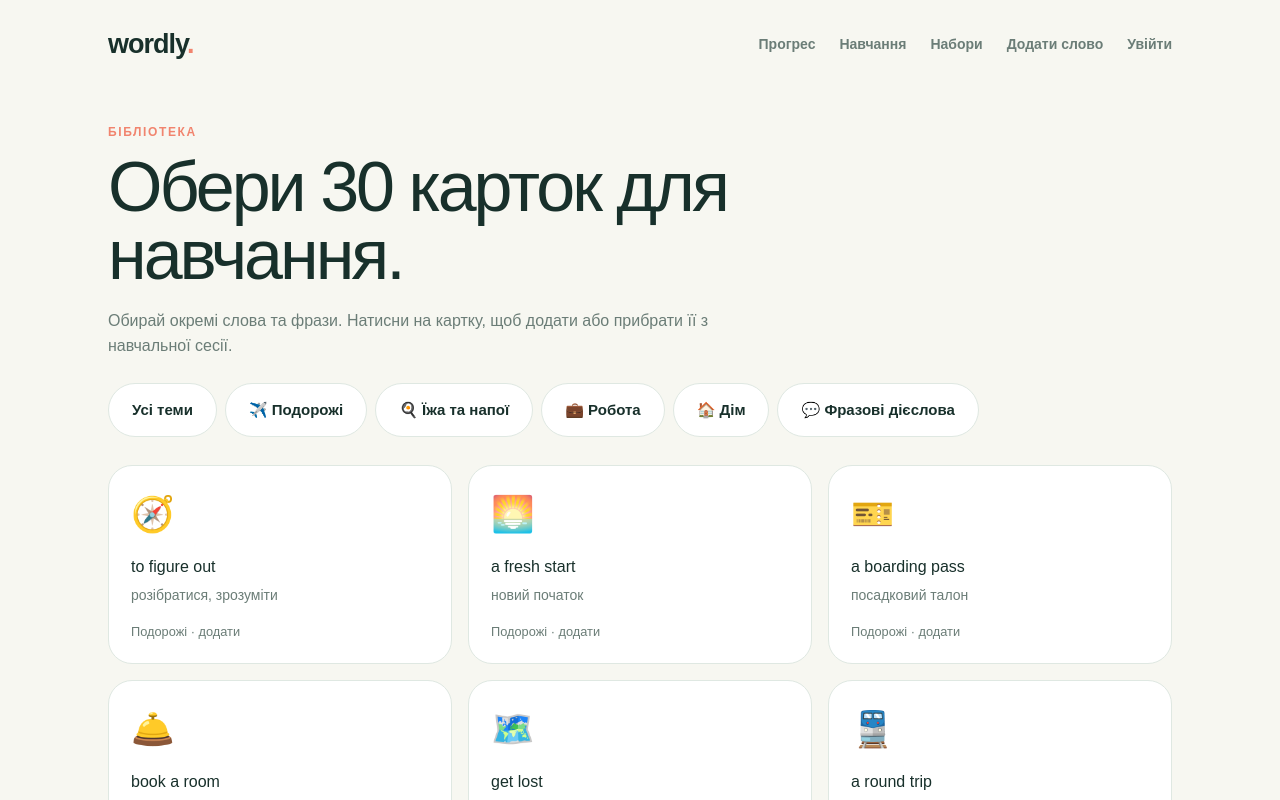
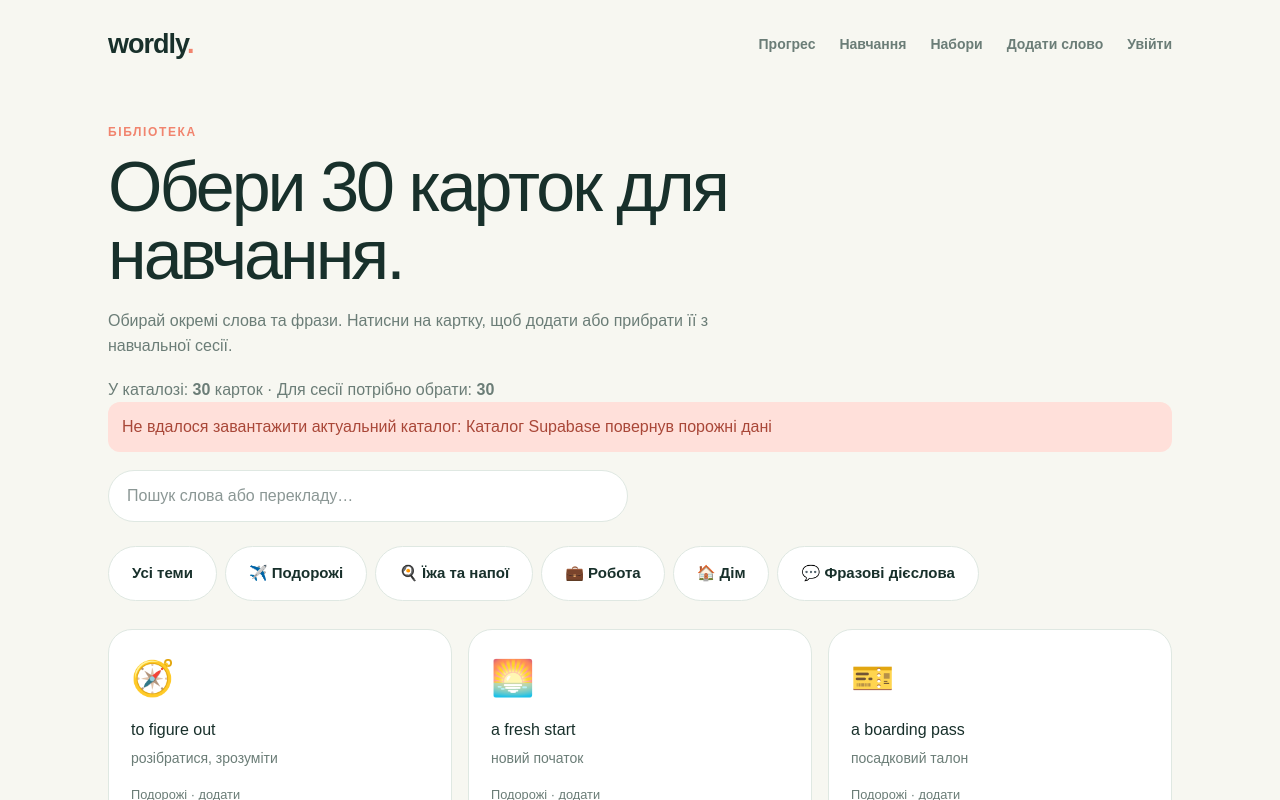
Before and after one commit to AndriiDobronos/FlashcardsForLearningEnglish, a Next.js app: page /sets in a window 1280 px wide. Shown: the top 800 px of the page. Built offline with nearby package versions, Linux system fonts and the light colour scheme; no server answers; the database is empty.

Commit message:
Show remote catalog count and loading errors

```diff
--- a/app/globals.css
+++ b/app/globals.css
@@ -21,3 +21,4 @@ h2 { font-size:30px; letter-spacing:-1px; margin:0 0 12px; } p { color:var(--mut
 
 .nav-button { border:0; background:transparent; color:var(--muted); cursor:pointer; font:inherit; padding:0; } .nav-button:hover { color:var(--ink); }
 .form-page { max-width:720px; margin:20px auto; } .form-lead { max-width:580px; } .card-form { display:grid; gap:9px; margin-top:26px; } .card-form label { font-weight:700; margin-top:8px; } .card-form input,.card-form select,.card-form textarea { width:100%; border:1px solid var(--line); border-radius:12px; padding:14px; font:inherit; color:var(--ink); background:white; } .card-form textarea { resize:vertical; } .card-form .button { margin-top:10px; width:max-content; } .card-form .button:disabled { opacity:.55; cursor:not-allowed; } .form-message { margin:8px 0 0; } .form-back { display:inline-block; margin-top:20px; }
+.catalog-count { margin:18px 0 0; } .catalog-error { color:#a94738; background:#ffe0da; border-radius:12px; padding:12px 14px; } .catalog-search { width:100%; max-width:520px; border:1px solid var(--line); border-radius:999px; padding:13px 18px; margin-top:18px; font:inherit; color:var(--ink); background:white; }
--- a/app/sets/page.tsx
+++ b/app/sets/page.tsx
@@ -12,13 +12,15 @@ export default function SetsPage(){
   const[themes,setThemes]=useState<Theme[]>([]);
   const[cards,setCards]=useState<Card[]>(seedCards);
   const[themeFilter,setThemeFilter]=useState("all");
+  const[search,setSearch]=useState("");
+  const[catalogError,setCatalogError]=useState("");
 
   useEffect(()=>{
     try{setSelected(JSON.parse(localStorage.getItem(SELECTED_KEY)??"[]"))}catch{setSelected([])}
-    loadCatalog().then(({themes:loadedThemes,cards:loadedCards})=>{setThemes(loadedThemes);setCards(loadedCards)});
+    loadCatalog().then(({themes:loadedThemes,cards:loadedCards,error})=>{setThemes(loadedThemes);setCards(loadedCards);setCatalogError(error??"")});
   },[]);
 
-  const visibleCards=useMemo(()=>themeFilter==="all"?cards:cards.filter(card=>card.theme===themeFilter),[cards,themeFilter]);
+  const visibleCards=useMemo(()=>cards.filter(card=>(themeFilter==="all"||card.theme===themeFilter)&&`${card.en} ${card.uk} ${card.themeLabel}`.toLowerCase().includes(search.toLowerCase().trim())),[cards,themeFilter,search]);
   const toggle=(id:string)=>{
     const next=selected.includes(id)?selected.filter(item=>item!==id):selected.length<30?[...selected,id]:selected;
     setSelected(next);
@@ -29,6 +31,9 @@ export default function SetsPage(){
     <div className="eyebrow">Бібліотека</div>
     <h1>Обери 30 карток для навчання.</h1>
     <p style={{maxWidth:620}}>Обирай окремі слова та фрази. Натисни на картку, щоб додати або прибрати її з навчальної сесії.</p>
+    <p className="catalog-count">У каталозі: <strong>{cards.length}</strong> карток · Для сесії потрібно обрати: <strong>30</strong></p>
+    {catalogError&&<p role="alert" className="catalog-error">Не вдалося завантажити актуальний каталог: {catalogError}</p>}
+    <input className="catalog-search" value={search} onChange={event=>setSearch(event.target.value)} placeholder="Пошук слова або перекладу…" aria-label="Пошук картки" />
     <div style={{display:"flex",gap:8,flexWrap:"wrap",margin:"24px 0"}}>
       <button className="button secondary" onClick={()=>setThemeFilter("all")}>Усі теми</button>
       {themes.map(theme=><button className="button secondary" key={theme.id} onClick={()=>setThemeFilter(theme.id)}>{theme.emoji} {theme.title}</button>)}
--- a/lib/catalog.ts
+++ b/lib/catalog.ts
@@ -11,16 +11,20 @@ const fallbackThemes:Theme[]=[
   {id:"verbs",title:"Фразові дієслова",description:"Корисні вирази для живої мови",emoji:"💬",cardCount:1},
 ];
 
-export async function loadCatalog(){
+export async function loadCatalog():Promise<{themes:Theme[];cards:Card[];error?:string}>{
   const supabase=getSupabaseBrowserClient();
-  if(!supabase)return {themes:fallbackThemes,cards:seedCards};
+  if(!supabase)return {themes:fallbackThemes,cards:seedCards,error:"Supabase не підключено"};
 
   const[{data:themeRows,error:themeError},{data:cardRows,error:cardError}]=await Promise.all([
     supabase.from("themes").select("id,title,description,emoji").order("title"),
     supabase.from("cards").select("id,theme_id,english_text,ukrainian_text,example_sentence").order("created_at"),
   ]);
 
-  if(themeError||cardError||!themeRows?.length||!cardRows?.length)return {themes:fallbackThemes,cards:seedCards};
+  if(themeError||cardError||!themeRows?.length||!cardRows?.length){
+    const error=themeError?.message??cardError?.message??"Каталог Supabase повернув порожні дані";
+    console.error("Catalog load failed",{themeError,cardError,themeRows:themeRows?.length,cardRows:cardRows?.length});
+    return {themes:fallbackThemes,cards:seedCards,error};
+  }
 
   const themeMap=new Map(themeRows.map(theme=>[theme.id,theme]));
   const cards:Card[]=cardRows.map(card=>({
```
